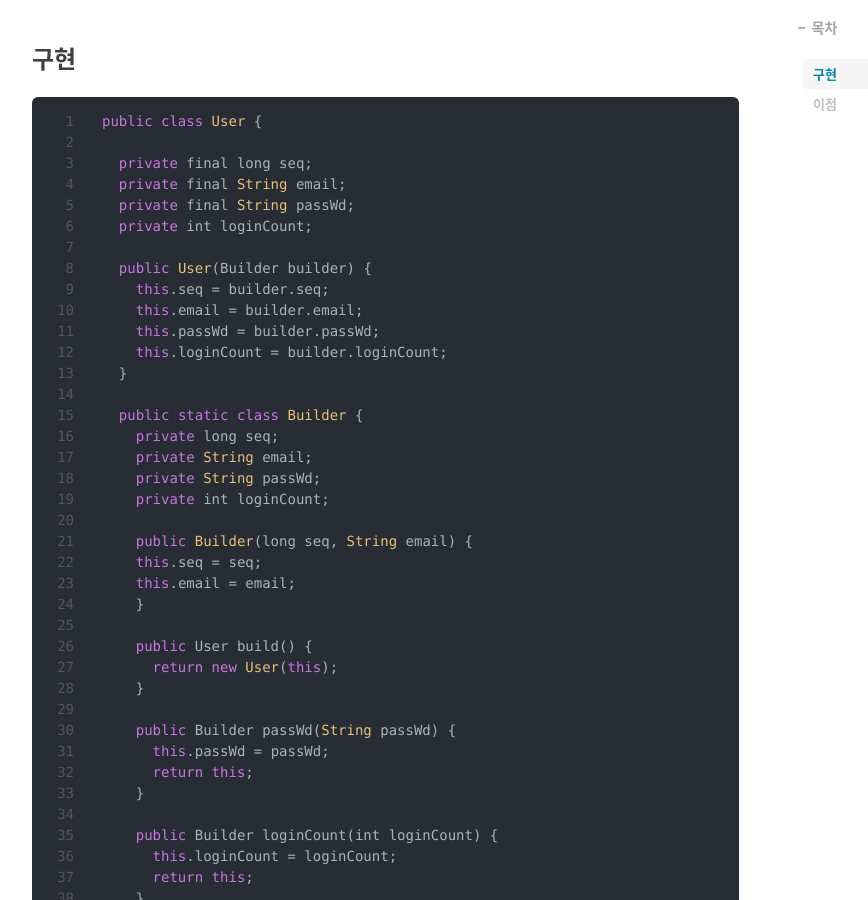
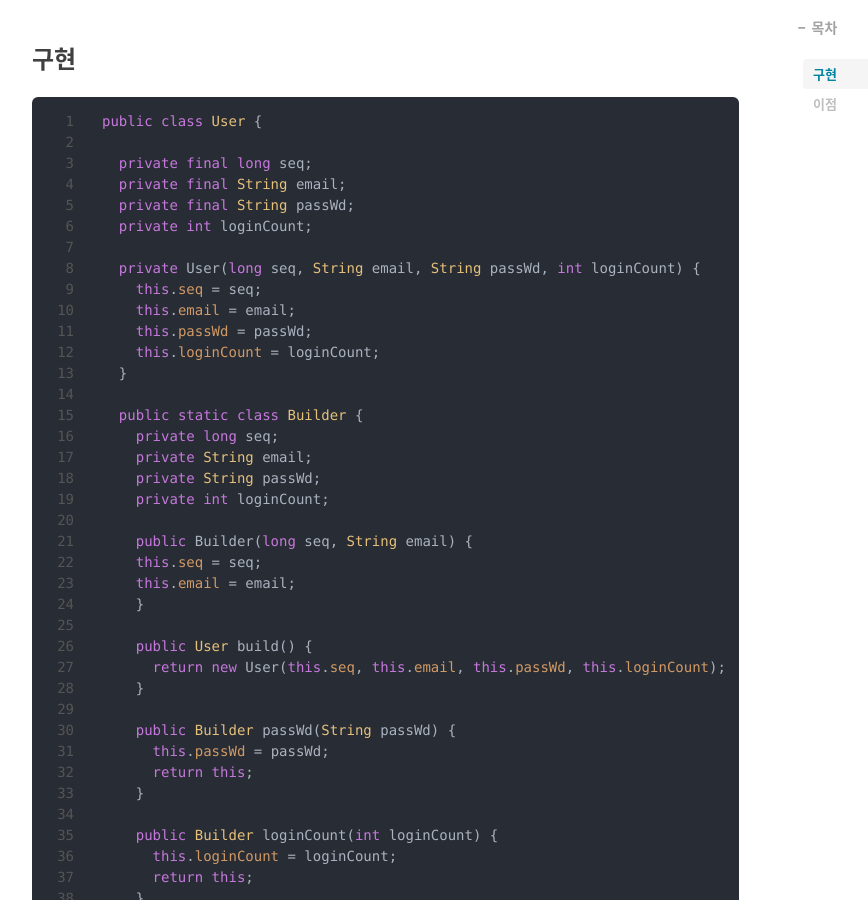
Before and after one commit to Heewookji/te, a Jekyll site: the page built from _posts/designPattern/2020-08-17-빌더 패턴.md, in a window 1280 px wide and 900 px high, scrolled down 478 px. Shown: the whole window, without its empty margins (233-1101 px from the left). Built offline with Jekyll 4.4.1, drawn with Linux system fonts in a browser that asks for light colours; nearby versions of some CDN libraries; comment, search, counter and statistics services are not loaded.

Commit message:
docs: builder pattern

````diff
--- a/_posts/designPattern/2020-08-17-빌더 패턴.md
+++ b/_posts/designPattern/2020-08-17-빌더 패턴.md
@@ -14,7 +14,7 @@ header-style: text
 
 ### 구현
 
-```javascript
+```java
 public class User {
 
   private final long seq;
@@ -22,11 +22,11 @@ public class User {
   private final String passWd;
   private int loginCount;
 
-  public User(Builder builder) {
-    this.seq = builder.seq;
-    this.email = builder.email;
-    this.passWd = builder.passWd;
-    this.loginCount = builder.loginCount;
+  private User(long seq, String email, String passWd, int loginCount) {
+    this.seq = seq;
+    this.email = email;
+    this.passWd = passWd;
+    this.loginCount = loginCount;
   }
 
   public static class Builder {
@@ -41,7 +41,7 @@ public class User {
     }
 
     public User build() {
-      return new User(this);
+      return new User(this.seq, this.email, this.passWd, this.loginCount);
     }
 
     public Builder passWd(String passWd) {
````
